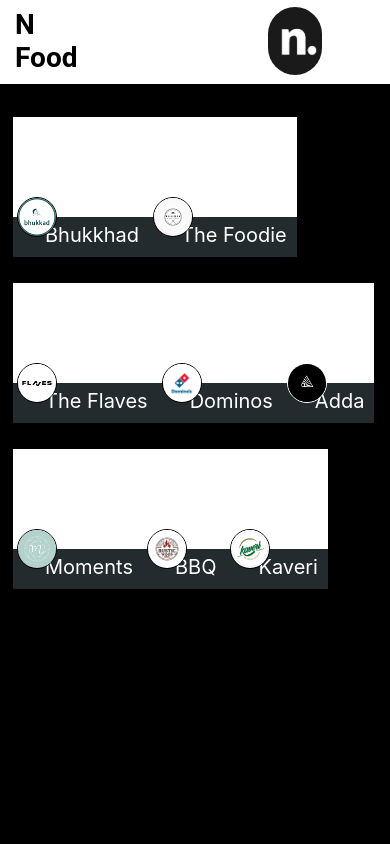
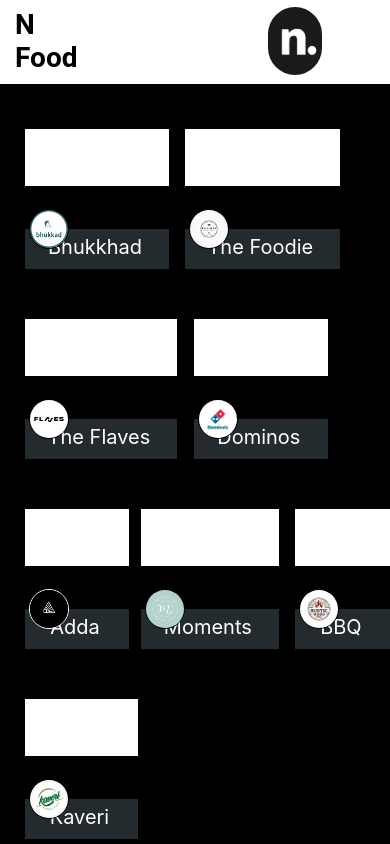
Before and after one commit to Netmesh-Desk/Netmesh-Food, a React Native app in the folder nFoodHome/: screen / in a window 390 px wide. Built offline with nearby package versions, Linux system fonts and the light colour scheme.

Commit message:
Update App.js

```diff
--- a/nFoodHome/App.js
+++ b/nFoodHome/App.js
@@ -161,10 +161,10 @@
 
     card1 : {
         backgroundColor : "#FFF",
-        height:140,
-        width : "100%",
-       marginHorizontal:13,
-        marginVertical:13,
+        height:"30%",
+        width : "90%",
+        margin : 25,
+
 
     },
     innerCard1 : {
@@ -175,7 +175,7 @@
     },
     cardtext: {
         fontSize: 20,
-        textAlign : "right",
+        textAlign : "center",
         color : "#FFF",
         padding :6,
         marginRight : 4,
```
